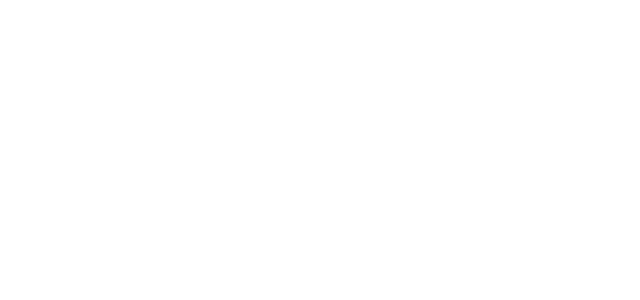
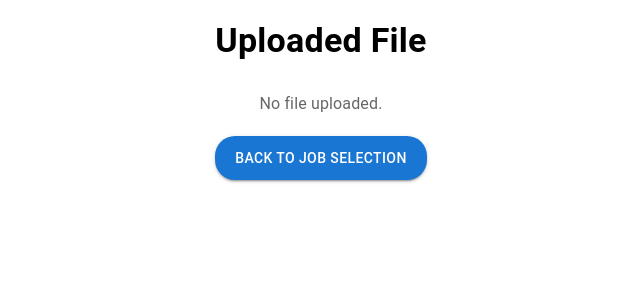
Before and after one commit to OwenYWT/AI-Interview, a React (Create React App) app in the folder frontend/: page /display-uploaded-file in a window 1280 px wide. Before the commit this address had no page. Shown: the top 300 px of the page, without its empty margins (319-959 px from the left). Built offline with nearby package versions, Linux system fonts and the light colour scheme.

Commit message:
update frontend

```diff
--- a/frontend/src/App.js
+++ b/frontend/src/App.js
@@ -6,6 +6,7 @@ import WelcomePage from './components/WelcomePage';
 import JobSelectionPage from './components/JobSelectionPage';
 import ChatPage from './components/ChatPage';
 import FeedbackPage from "./components/FeedbackPage";
+import DisplayUploadedFilePage from "./components/DisplayUploadedFilePage";
 
 const App = () => {
     return (
@@ -15,6 +16,7 @@ const App = () => {
                 <Route path="/job-selection" element={<JobSelectionPage />} />
                 <Route path="/feedback" element={<FeedbackPage />} />
                 <Route path="/chat" element={<ChatPage />} />
+                <Route path="/display-uploaded-file" element={<DisplayUploadedFilePage />} />
             </Routes>
         </Router>
     );
--- /dev/null
+++ b/frontend/src/components/DisplayUploadedFilePage.js
@@ -0,0 +1,83 @@
+import React, { useEffect, useState } from 'react';
+import { Container, Typography, Box, Button } from '@mui/material';
+import { getItem } from '../localStorage';
+import { useNavigate } from 'react-router-dom';
+
+const DisplayUploadedFilePage = () => {
+    const [uploadedFile, setUploadedFile] = useState(null);
+    const navigate = useNavigate();
+
+    useEffect(() => {
+        const savedFile = getItem('uploadedFile', null);
+        if (savedFile) {
+            setUploadedFile(savedFile);
+        }
+    }, []);
+
+    const handleBack = () => {
+        navigate('/');
+    };
+
+    return (
+        <Container maxWidth="md" style={{ textAlign: 'center', padding: '20px' }}>
+            <Typography variant="h4" gutterBottom style={{ fontWeight: 'bold', marginBottom: '30px' }}>
+                Uploaded File
+            </Typography>
+
+            {uploadedFile ? (
+                <Box
+                    display="flex"
+                    flexDirection="column"
+                    alignItems="center"
+                    justifyContent="center"
+                    p={2}
+                    border="1px solid #ccc"
+                    borderRadius="8px"
+                    style={{ backgroundColor: '#f9f9f9', marginBottom: '30px' }}
+                >
+                    <Typography variant="h6" gutterBottom>
+                        File Name: {uploadedFile.name}
+                    </Typography>
+                    <Typography variant="body1" gutterBottom>
+                        File Type: {uploadedFile.type}
+                    </Typography>
+
+                    {uploadedFile.type.startsWith('image/') ? (
+                        <img
+                            src={`data:${uploadedFile.type};base64,${uploadedFile.base64}`}
+                            alt={uploadedFile.name}
+                            style={{ maxWidth: '100%', height: 'auto', marginTop: '20px' }}
+                        />
+                    ) : uploadedFile.type === 'application/pdf' ? (
+                        <embed
+                            src={`data:application/pdf;base64,${uploadedFile.base64}`}
+                            type="application/pdf"
+                            width="100%"
+                            height="500px"
+                            style={{ marginTop: '20px' }}
+                        />
+                    ) : (
+                        <Typography variant="body2" style={{ marginTop: '20px', color: '#666' }}>
+                            File preview not available for this file type.
+                        </Typography>
+                    )}
+                </Box>
+            ) : (
+                <Typography variant="body1" color="textSecondary">
+                    No file uploaded.
+                </Typography>
+            )}
+
+            <Button
+                variant="contained"
+                color="primary"
+                onClick={handleBack}
+                style={{ marginTop: '20px', borderRadius: '20px', padding: '10px 20px' }}
+            >
+                Back to Job Selection
+            </Button>
+        </Container>
+    );
+};
+
+export default DisplayUploadedFilePage;
--- a/frontend/src/components/JobSelectionPage.js
+++ b/frontend/src/components/JobSelectionPage.js
@@ -7,6 +7,7 @@ import { getItem, setItem } from "../localStorage";
 
 const JobSelectionPage = () => {
     const [jobDescription, setJobDescription] = useState('');
+    const [uploadedFile, setUploadedFile] = useState(null);
     const navigate = useNavigate();
 
     const roleDescriptions = {
@@ -21,7 +22,9 @@ const JobSelectionPage = () => {
 
     useEffect(() => {
         const savedDescription = getItem('jobDescription', '');
+        const savedFile = getItem('uploadedFile', null);
         setJobDescription(savedDescription);
+        if (savedFile) setUploadedFile(savedFile);
     }, []);
 
     const handleJobRoleClick = (role) => {
@@ -33,6 +36,19 @@ const JobSelectionPage = () => {
     const handleGenerateQuestions = () => {
         setItem('jobDescription', jobDescription);
         navigate('/chat');
+    };
+
+    const handleFileUpload = (event) => {
+        const file = event.target.files[0];
+        if (file) {
+            const reader = new FileReader();
+            reader.onload = (e) => {
+                const base64String = e.target.result.split(',')[1];
+                setItem('uploadedFile', { name: file.name, type: file.type, base64: base64String });
+                setUploadedFile(file);
+            };
+            reader.readAsDataURL(file);
+        }
     };
 
     return (
@@ -118,14 +134,26 @@ const JobSelectionPage = () => {
                     marginBottom: '30px',
                 }}
             >
-                <Box display="flex" flexDirection="column" alignItems="center">
-                    <IconButton style={{ marginBottom: '2px' }}>
+                <input
+                    type="file"
+                    accept=".pdf,.doc,.docx"
+                    onChange={handleFileUpload}
+                    style={{ display: 'none' }}
+                    id="file-upload"
+                />
+                <label htmlFor="file-upload">
+                    <IconButton component="span" style={{ marginBottom: '2px' }}>
                         <UploadFileIcon color="primary" style={{ fontSize: '2rem' }} />
                     </IconButton>
-                    <Typography variant="body1" align="center" style={{ fontSize: '0.875rem' }}>
-                        Upload your resume and cover letter for improved, tailored questions!
+                </label>
+                {uploadedFile && (
+                    <Typography variant="body2" align="center" style={{ fontSize: '0.875rem', marginTop: '10px' }}>
+                        Uploaded file: {uploadedFile.name}
                     </Typography>
-                </Box>
+                )}
+                <Typography variant="body1" align="center" style={{ fontSize: '0.875rem' }}>
+                    Upload your resume and cover letter for improved, tailored questions!
+                </Typography>
             </Box>
 
             {/* Generate Questions Button */}
```
